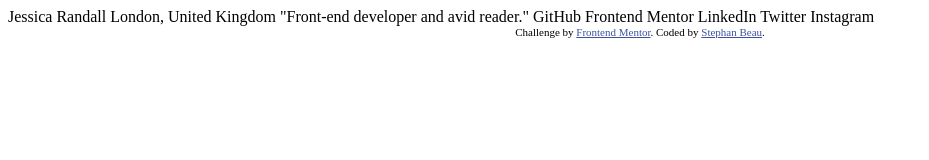
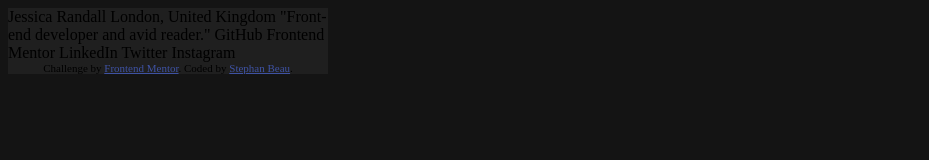
Before and after one commit to HaiHappen758/Social-links-profile, a plain HTML site: page index.html in a window 1280 px wide. Shown: the whole page, without its empty margins (0-929 px from the left). Drawn offline with Linux system fonts and the light colour scheme.

Commit message:
Stylesheet integriert

```diff
--- a/index.html
+++ b/index.html
@@ -5,6 +5,7 @@
   <meta name="viewport" content="width=device-width, initial-scale=1.0"> <!-- displays site properly based on user's device -->
 
   <link rel="icon" type="image/png" sizes="32x32" href="./assets/images/favicon-32x32.png">
+  <link rel="stylesheet" href="style.css">
 
   <title>Frontend Mentor | Social links profile</title>
 
@@ -15,7 +16,7 @@
   </style>
 </head>
 <body>
-
+<section class="profileCard">
   Jessica Randall
   London, United Kingdom
   "Front-end developer and avid reader."
@@ -30,5 +31,7 @@
     Challenge by <a href="https://www.frontendmentor.io?ref=challenge" target="_blank">Frontend Mentor</a>.
     Coded by <a href="#">Stephan Beau</a>.
   </div>
+</section>
+
 </body>
 </html>
--- /dev/null
+++ b/style.css
@@ -0,0 +1,12 @@
+body {
+    background-color: hsl(0, 0%, 8%);
+}
+
+.profileCard {
+    display: flex;
+    flex-direction: column;
+    width: 320px;
+    justify-items: center;
+    align-items: center;
+    background-color: hsl(0, 0%, 12%);
+}
```
